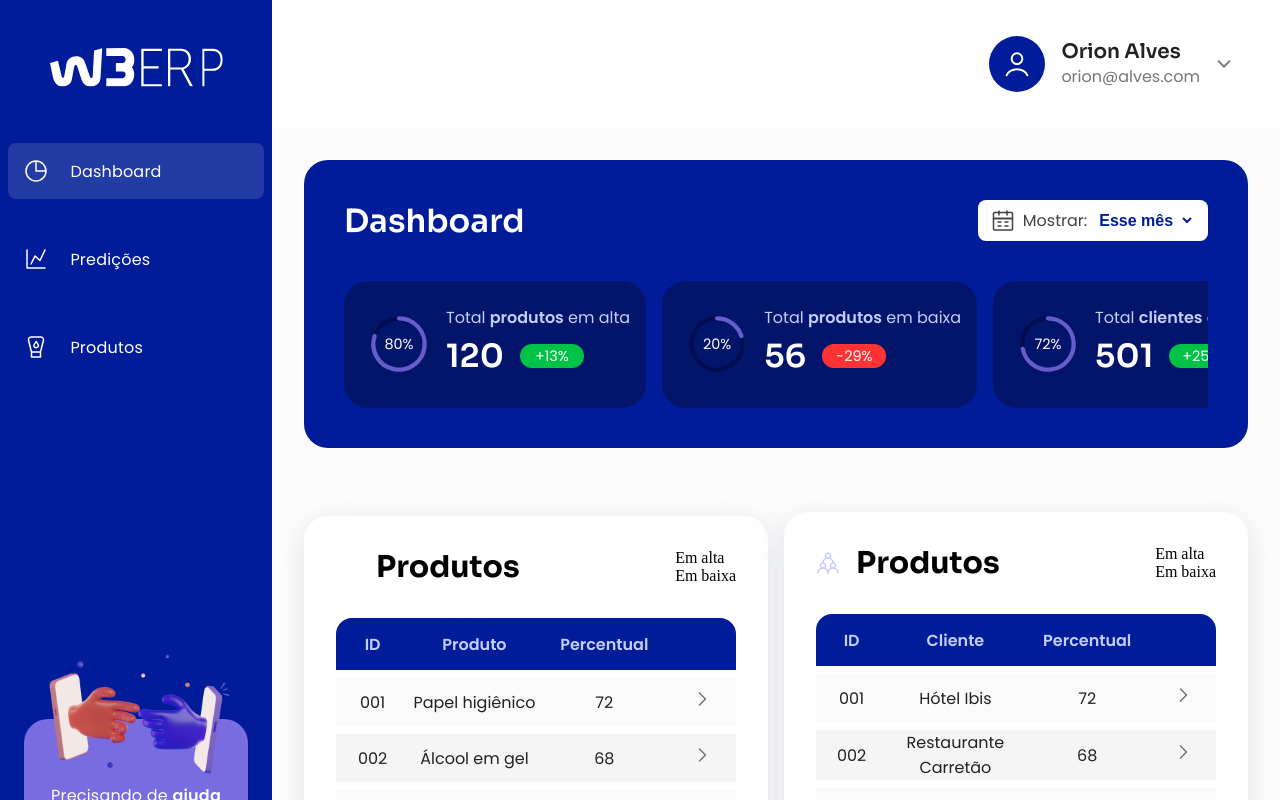
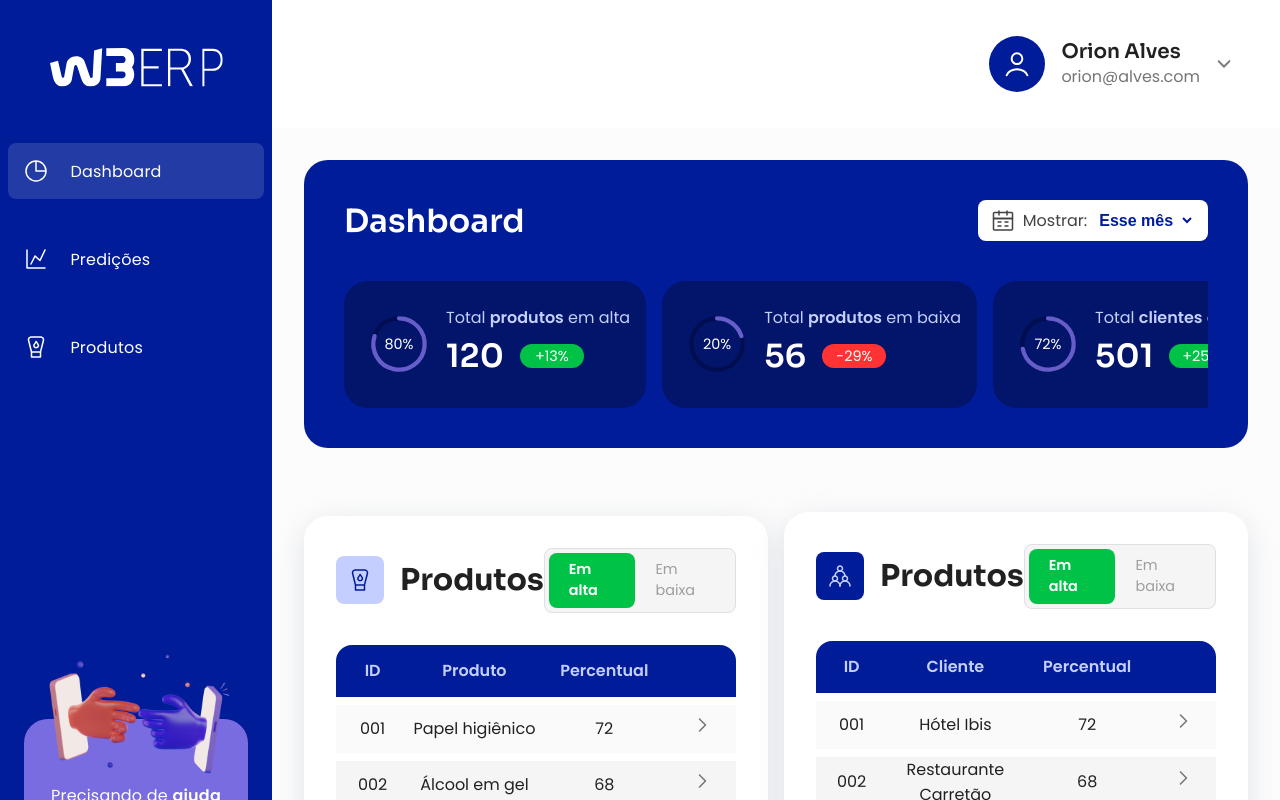
Before and after one commit to orionalves/w3erp, a React (Vite) app: page /home in a window 1280 px wide. Shown: the top 800 px of the page. Built offline with nearby package versions, Linux system fonts and the light colour scheme.

Commit message:
Finish Home Page

```diff
--- a/src/components/table-container/index.tsx
+++ b/src/components/table-container/index.tsx
@@ -1,24 +1,47 @@
-import { TableContainerStyled, TableContainerHeader, Title } from './styles'
+import { useState } from 'react'
+import {
+  TableContainerStyled,
+  TableContainerHeader,
+  Title,
+  IconTitle,
+  UpDown
+} from './styles'
 import Table from '@components/table'
 
+type UpDownType = 'up' | 'down'
+
 type TableContainerProps = {
+  color: string
   image: string
   th: string[]
   td: Products[] | Customers[]
 }
 
-const TableContainer = ({ image, th, td }: TableContainerProps) => {
+const TableContainer = ({ color, image, th, td }: TableContainerProps) => {
+  const [classUpDown, setClassUpDown] = useState<UpDownType>('up')
   return (
     <TableContainerStyled>
       <TableContainerHeader>
         <Title>
-          <img src={image} alt={image + 'image'} />
+          <IconTitle color={color}>
+            <img src={image} alt={image + 'image'} />
+          </IconTitle>
           <h2>Produtos</h2>
         </Title>
-        <div>
-          <div>Em alta</div>
-          <div>Em baixa</div>
-        </div>
+        <UpDown>
+          <div
+            onClick={() => setClassUpDown('up')}
+            className={classUpDown === 'up' ? 'up' : ''}
+          >
+            Em alta
+          </div>
+          <div
+            onClick={() => setClassUpDown('down')}
+            className={classUpDown === 'down' ? 'down' : ''}
+          >
+            Em baixa
+          </div>
+        </UpDown>
       </TableContainerHeader>
       <Table th={th} td={td} />
     </TableContainerStyled>
--- a/src/components/table-container/styles.ts
+++ b/src/components/table-container/styles.ts
@@ -2,8 +2,6 @@ import styled from 'styled-components'
 import { color, fonts } from '@styles/constants'
 
 export const TableContainerStyled = styled.div`
-  /* margin: 2rem; */
-  /* margin-left: calc(17rem + 2rem); */
   padding: 2rem;
   background-color: ${color.white};
   border-radius: 24px;
@@ -22,4 +20,46 @@ export const Title = styled.div`
   font-family: ${fonts.sora};
   font-size: 1.25rem;
   font-weight: 600;
+  color: ${color.gray900};
 `
+
+export const IconTitle = styled.div`
+  display: flex;
+  align-items: center;
+  justify-content: center;
+  background-color: ${props => props.color};
+  border-radius: 8px;
+  width: 3rem;
+  height: 3rem;
+`
+
+export const UpDown = styled.div`
+  display: flex;
+  align-items: center;
+  padding: 0.25rem;
+  font-family: ${fonts.poppins};
+  font-size: 0.9rem;
+  background-color: ${color.gray100};
+  border-radius: 8px;
+  border: 0.8px solid ${color.gray300};
+  color: ${color.gray500};
+  div {
+    display: flex;
+    justify-content: center;
+    padding: 0.4rem 1.25rem;
+    &.up {
+      border-radius: 8px;
+      background-color: ${color.success};
+      font-weight: 600;
+      color: ${color.white};
+    }
+    &.down {
+      border-radius: 8px;
+      background-color: ${color.error};
+      color: ${color.white};
+    }
+    &:hover {
+      cursor: pointer;
+    }
+  }
+`
--- a/src/pages/home.tsx
+++ b/src/pages/home.tsx
@@ -3,8 +3,9 @@ import Header from '@components/header'
 import Dashboard from '@components/dashboard'
 import TableContainer from '@components/table-container'
 import LayoutDoubleTable from '@components/layout-doble-table'
-import facialCleanser from '@icons/facial-cleanser.svg'
+import facialCleanser from '@icons/facial-cleanser-blue.svg'
 import people from '@icons/every-user.svg'
+import { color } from '@styles/constants'
 import {
   productsTh,
   customersTh,
@@ -21,8 +22,18 @@ const Home = () => (
     <Sidebar />
     <Dashboard />
     <LayoutDoubleTable>
-      <TableContainer image={facialCleanser} th={productsTh} td={products} />
-      <TableContainer image={people} th={customersTh} td={customers} />
+      <TableContainer
+        color={color.primaryBlue4}
+        image={facialCleanser}
+        th={productsTh}
+        td={products}
+      />
+      <TableContainer
+        color={color.primary}
+        image={people}
+        th={customersTh}
+        td={customers}
+      />
     </LayoutDoubleTable>
   </>
 )
```
Also changed, not shown: src/assets/icons/facial-cleanser-blue.svg (added).
